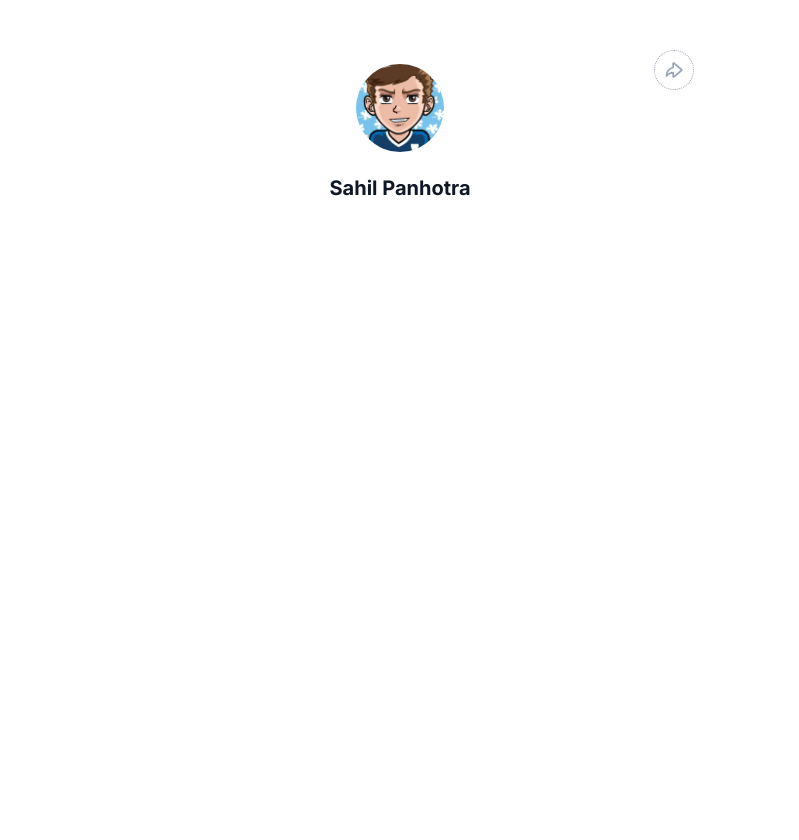
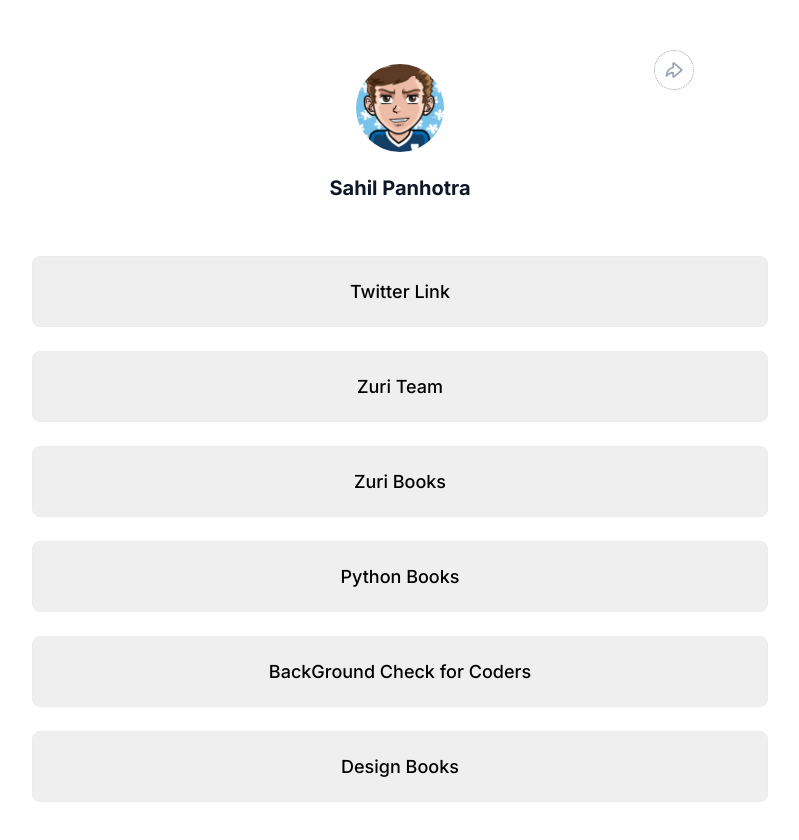
Before and after one commit to SahilPanhotra/Zuri_linktree, a React (Create React App) app: page / in a window 1280 px wide. Shown: the top 840 px of the page, without its empty margins (240-1039 px from the left). Before the commit the page ends 800 px from the top, so only its background shows below. Built offline with nearby package versions, Linux system fonts and the light colour scheme.

Commit message:
Links Section Completed

```diff
--- a/src/App.css
+++ b/src/App.css
@@ -1,9 +1,9 @@
-@import url('https://fonts.googleapis.com/css2?family=Inter:wght@300;400;500;600;700&display=swap');
-*{
+@import url("https://fonts.googleapis.com/css2?family=Inter:wght@300;400;500;600;700&display=swap");
+* {
   padding: 0;
   margin: 0;
   box-sizing: border-box;
-  font-family: 'Inter', sans-serif;
+  font-family: "Inter", sans-serif;
 }
 .container {
   padding: 64px 0;
@@ -16,7 +16,7 @@
 }
 
 /* PROFILE SECTION STYLES */
-#section__profile{
+#profile {
   position: relative;
 }
 
@@ -55,7 +55,7 @@
   align-items: center;
   justify-content: center;
   border-radius: 50%;
- border: 1px dotted #98a2b3 ;
+  border: 1px dotted #98a2b3;
   background-color: white;
 }
 .button__wrapper {
@@ -63,3 +63,33 @@
   top: -10%;
   right: 10%;
 }
+
+/* LINKS SECTION
+ */
+link {
+  display: flex;
+  justify-content: center;
+  align-items: center;
+
+}
+.link__btn {
+  padding: 24px;
+  gap: 8px;
+  border: 1px solid #eaecf0;
+  border-radius: 8px;
+  width: 100%;
+  text-align: center;
+  font-weight: 500;
+  font-size: 18px;
+  margin-bottom: 24px;
+}
+#slack {
+  display: none;
+}
+.links__wrapper {
+  display: flex;
+  flex-direction: column;
+}
+.btn__last {
+  margin-bottom: 0;
+}
--- a/src/App.jsx
+++ b/src/App.jsx
@@ -1,7 +1,7 @@
 import logo from "./logo.svg";
 import "./App.css";
 import myProfilePic from "./assets/profile__pic.png";
-import ShareIcon from "./assets/share__icon.svg"
+import ShareIcon from "./assets/share__icon.svg";
 
 function App() {
   return (
@@ -9,19 +9,45 @@
       <main>
         <div className="container">
           <div className="row">
-            <section id="section__profile">
+            <section id="profile">
               <div className="profile__container">
                 <figure className="profile__img--mask">
                   <img id="profile__img" src={myProfilePic} alt="" />
                 </figure>
                 <h2 className="profile__name">Sahil Panhotra</h2>
                 <div className="button__wrapper">
-                <button className="button__share">
-                  <img src={ShareIcon} alt="Share__button" />
-                </button>
+                  <button className="button__share">
+                    <img src={ShareIcon} alt="Share__button" />
+                  </button>
                 </div>
               </div>
             </section>
+            <section id="links">
+              <div className="links__wrapper">
+                <a className="link" href="https://twitter.com/sahilpanhotra" target="_blank">
+                  <button className="link__btn " id="twitter">Twitter Link</button>
+                </a>
+                <a className="link" href="https://slack.com/sahilpanhotra" target="_blank">
+                  <button className="link__btn" id="slack">Slack</button>
+                </a>
+                <a className="link" href="https://training.zuri.team/" target="_blank">
+                  <button className="link__btn" id="btn__zuri">Zuri Team</button>
+                </a>
+                <a className="link" href="http://books.zuri.team/" target="_blank">
+                  <button className="link__btn" id="books">Zuri Books</button>
+                </a>
+                <a className="link" href="https://books.zuri.team/python-for-beginners?ref_id=sahilpanhotra" target="_blank">
+                  <button className="link__btn" id="book__python">Python Books</button>
+                </a>
+                <a className="link" href="https://background.zuri.team/" target="_blank">
+                  <button className="link__btn" id="pitch">BackGround Check for Coders</button>
+                </a>
+                <a className="link" href="https://books.zuri.team/design-rules" target="_blank">
+                  <button className="link__btn btn__last" id="book__design">Design Books</button>
+                </a>
+              </div>
+            </section>
+            <section id="social"></section>
           </div>
         </div>
       </main>
```
Lines whose indentation alone changed are shown as unchanged.
